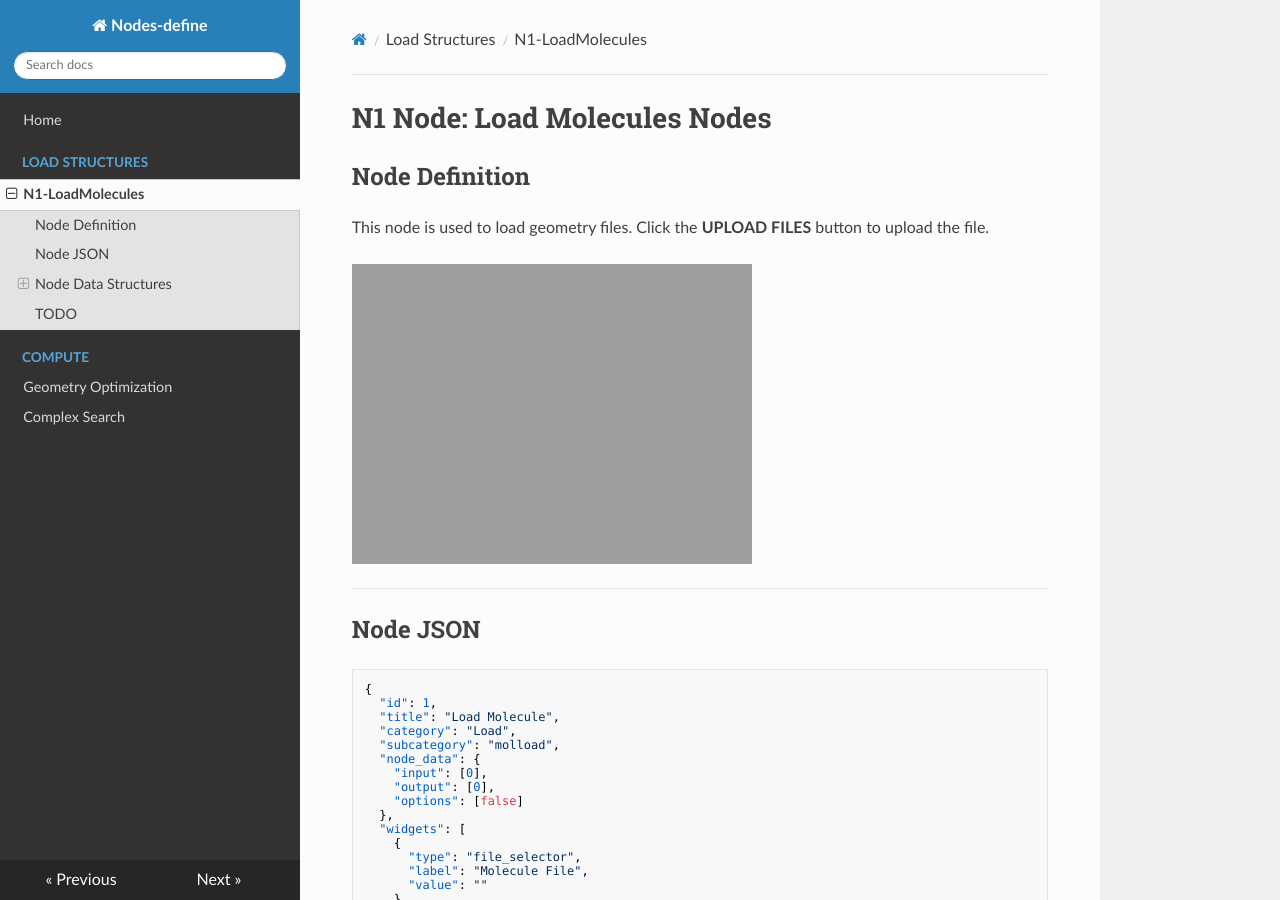
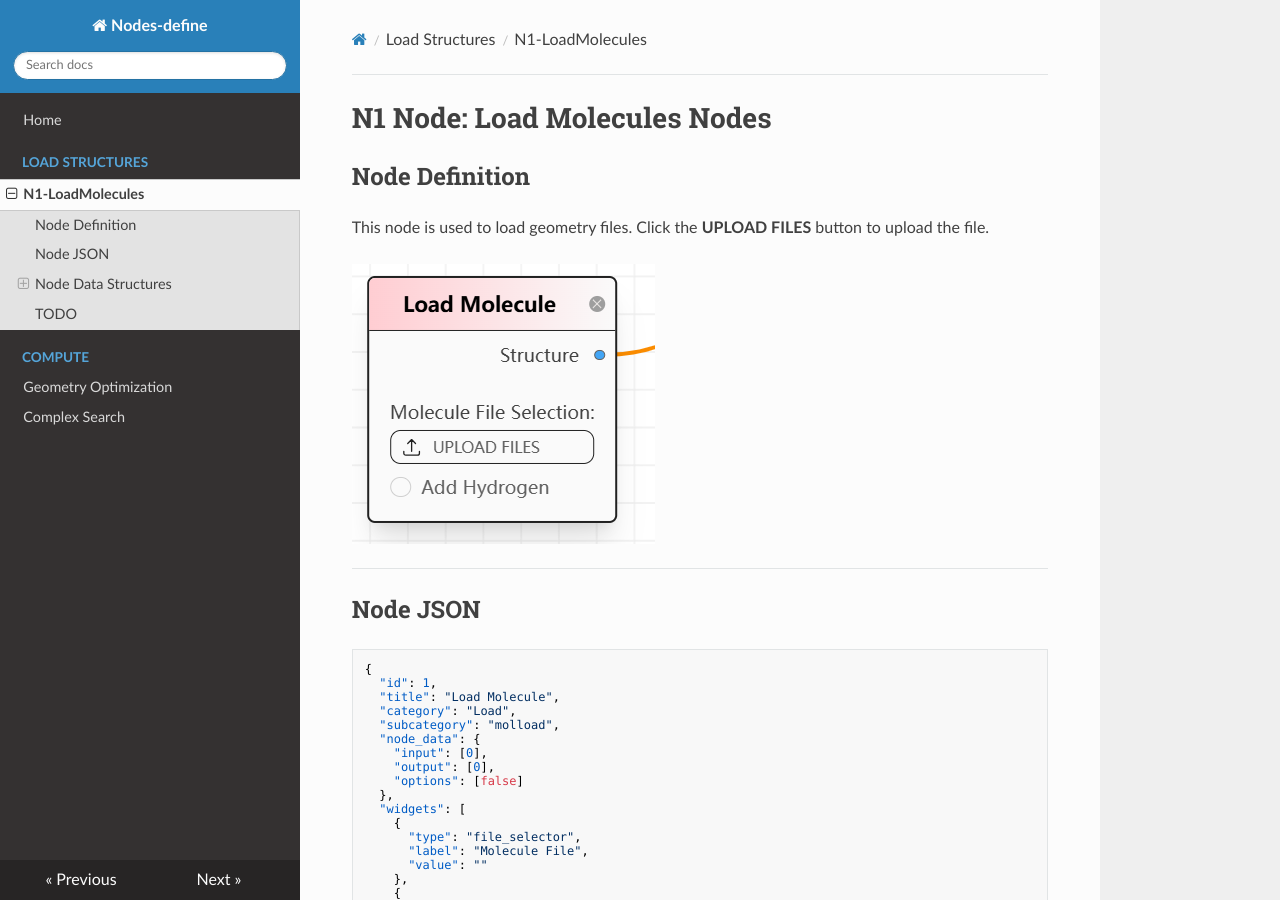
Before and after one commit to XinChenQC/node_defines, an MkDocs documentation site: the page built from docs/LoadStructures/N1.md, in a window 1280 px wide and 900 px high. Built offline with MkDocs 1.6.1, drawn with Linux system fonts in a browser that asks for light colours; nearby versions of some CDN libraries.

Commit message:
Update N1.md

```diff
--- a/docs/LoadStructures/N1.md
+++ b/docs/LoadStructures/N1.md
@@ -4,7 +4,7 @@
 
 This node is used to load geometry files. Click the **UPLOAD FILES** button to upload the file.
 
-![Screenshot](../img/N1.jpg =206x)
+![Screenshot](../img/N1.jpg)
 
 ---
 
```
